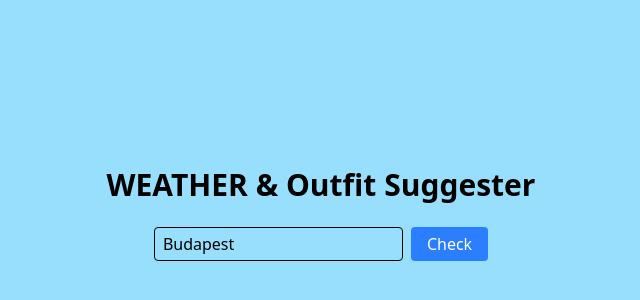
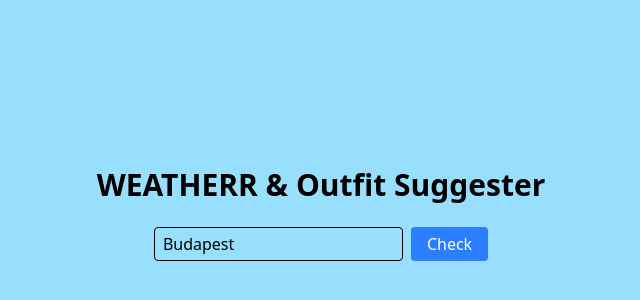
Before and after one commit to nemetharon0/devops_2025, a React (Vite) app in the folder Frontend/: page / in a window 1280 px wide. Shown: the part 186-486 px from the top of the page, without its empty margins (319-959 px from the left). Built offline with nearby package versions, Linux system fonts and the light colour scheme.

Commit message:
update app.tsx

```diff
--- a/Frontend/src/App.tsx
+++ b/Frontend/src/App.tsx
@@ -35,7 +35,7 @@ function App() {
 
   return (
     <main className="min-h-screen flex flex-col items-center justify-center gap-6 p-4">
-      <h1 className="text-3xl font-bold">WEATHER & Outfit Suggester</h1>
+      <h1 className="text-3xl font-bold">WEATHERR & Outfit Suggester</h1>
 
       <form onSubmit={handleSubmit} className="flex gap-2">
         <input
```
